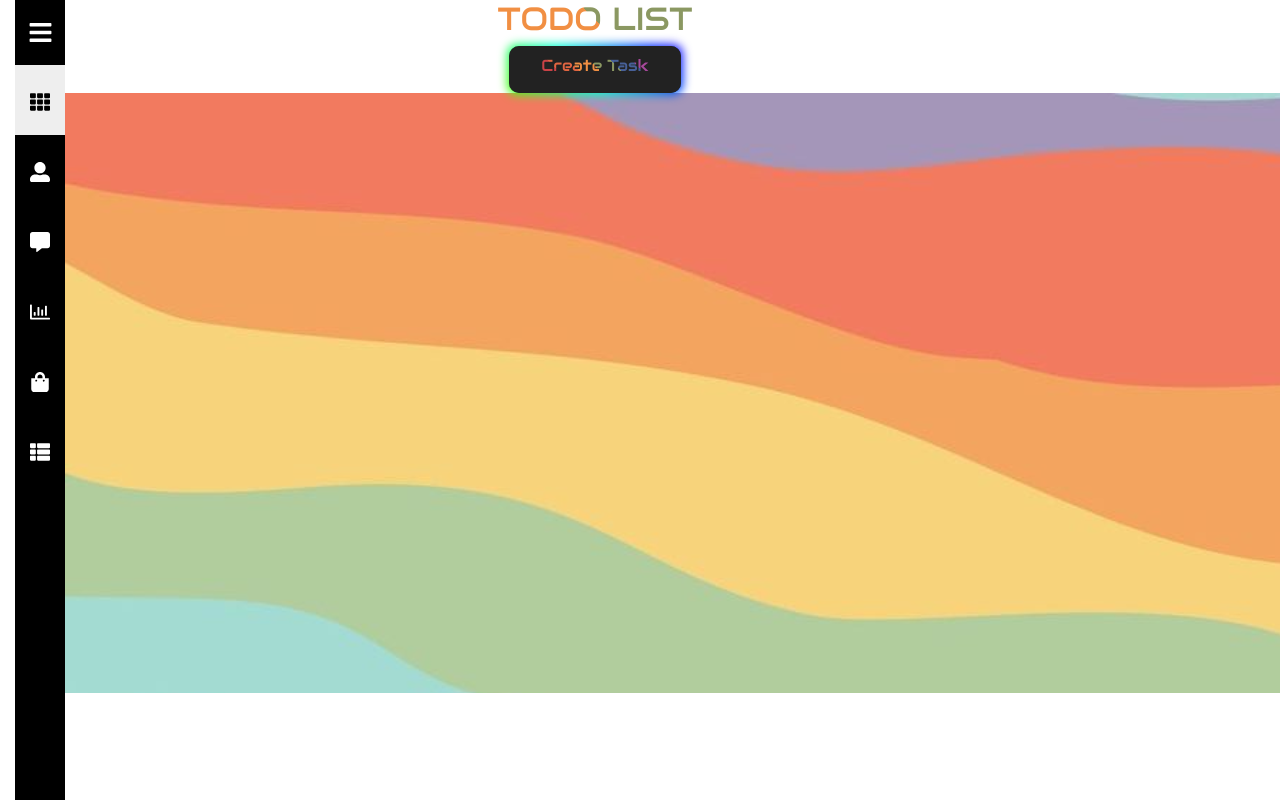
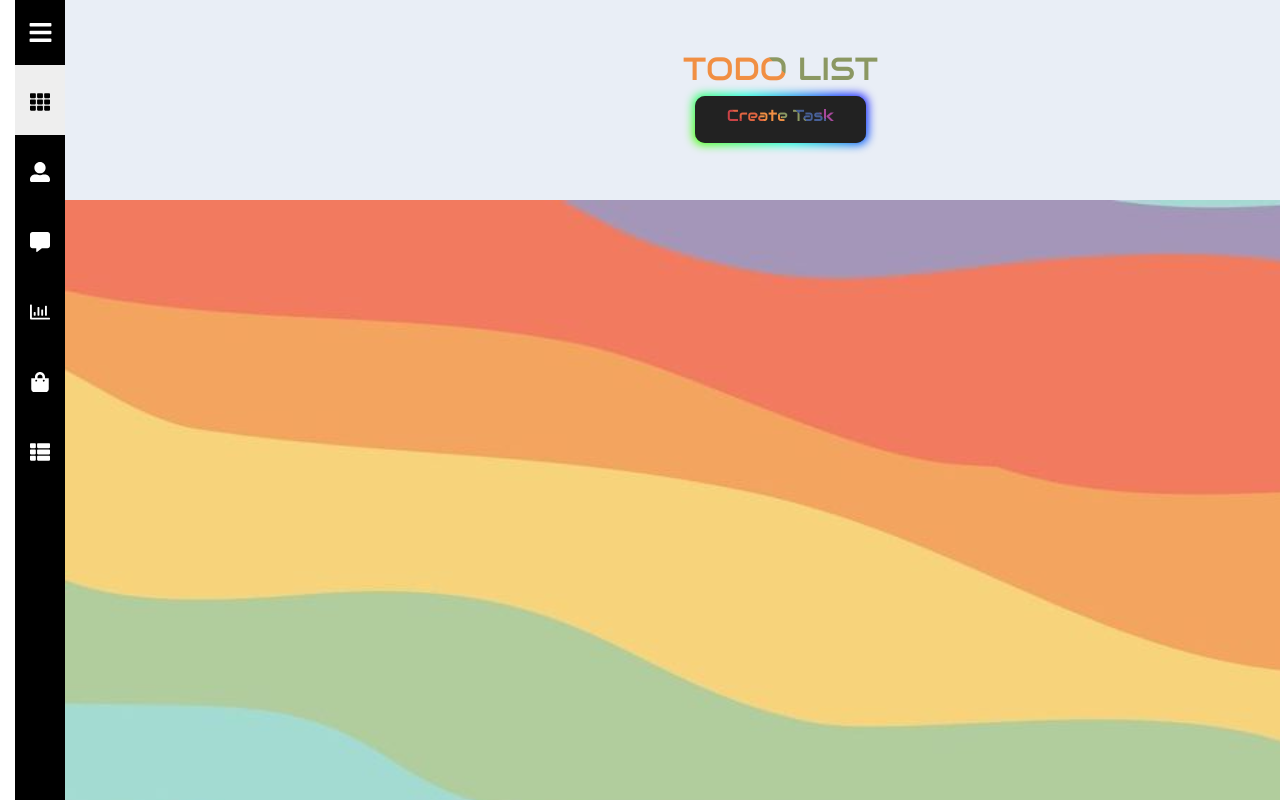
Before and after one commit to SaintNguyen/demotodoapps, a React (Create React App) app: page / in a window 1280 px wide. Shown: the top 800 px of the page. Built offline with nearby package versions, Linux system fonts and the light colour scheme; a web font is replaced by a local one.

Commit message:
Update Dashboard.jsx

```diff
--- a/src/pages/Dashboard.jsx
+++ b/src/pages/Dashboard.jsx
@@ -45,7 +45,7 @@ const Dashboard = () => {
 
     return (
         <>
-        <div className = "header text-center">
+        <div className = "header1 text-center">
         <h2 className="gradient-text">TODO LIST</h2>
             <button className = "button-85" role="button" onClick = {() => setModal(true)} ><h6 className="gradient-text">Create Task</h6></button>
         </div>
```
